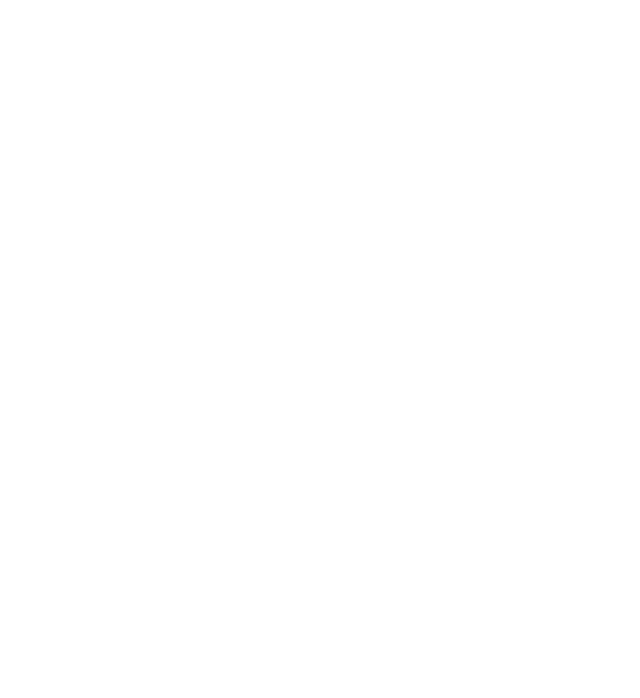
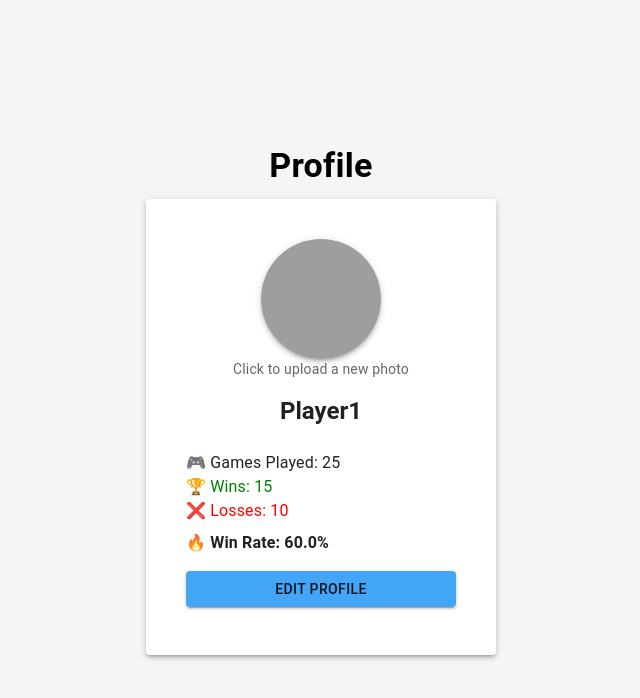
Before and after one commit to youngAndMad/tic-tac-toe, a React (Vite) app in the folder ui/: page /profile in a window 1280 px wide. Before the commit this address had no page. Shown: the top 698 px of the page, without its empty margins (319-959 px from the left). Built offline with nearby package versions, Linux system fonts and the light colour scheme; grey boxes are pictures that could not be loaded.

Commit message:
profile page

```diff
--- a/ui/package.json
+++ b/ui/package.json
@@ -14,11 +14,13 @@
     "@emotion/styled": "^11.14.0",
     "@mui/material": "^6.4.3",
     "@tailwindcss/vite": "^4.0.4",
+    "axios": "^1.7.9",
     "class-variance-authority": "^0.7.1",
     "clsx": "^2.1.1",
     "framer-motion": "^12.4.1",
     "react": "^19.0.0",
     "react-dom": "^19.0.0",
+    "react-dropzone": "^14.3.5",
     "react-howler": "^5.2.0",
     "react-router-dom": "^7.1.5",
     "tailwind-merge": "^3.0.1",
--- a/ui/src/App.tsx
+++ b/ui/src/App.tsx
@@ -2,6 +2,7 @@
 import { Route, BrowserRouter as Router, Routes } from "react-router-dom";
 import theme from "./lib/theme";
 import MenuPage from "./pages/MenuPage";
+import ProfilePage from "./pages/Profile";
 import SettingsPage from "./pages/Settings";
 
 export default function App() {
@@ -12,6 +13,7 @@
           <Routes>
             <Route path="/" element={<MenuPage />} />
             <Route path="/settings" element={<SettingsPage />} />
+            <Route path="/profile" element={<ProfilePage />} />
           </Routes>
         </Router>
       </ThemeProvider>
--- a/ui/src/pages/MenuPage.tsx
+++ b/ui/src/pages/MenuPage.tsx
@@ -47,6 +47,13 @@
           </Button>
           <Button
             variant="contained"
+            color="error"
+            onClick={() => navigate("/profile")}
+          >
+            Profile
+          </Button>
+          <Button
+            variant="contained"
             color="secondary"
             onClick={() => navigate("/settings")}
           >
--- /dev/null
+++ b/ui/src/pages/Profile.tsx
@@ -0,0 +1,181 @@
+import {
+  Avatar,
+  Box,
+  Button,
+  Card,
+  CardContent,
+  Dialog,
+  DialogActions,
+  DialogContent,
+  DialogTitle,
+  TextField,
+  Typography,
+} from "@mui/material";
+import { useState } from "react";
+import { useDropzone } from "react-dropzone";
+
+export default function ProfilePage() {
+  const [profileImage, setProfileImage] = useState<string | null>(null);
+  const [username, setUsername] = useState("Player1");
+  const [stats, setStats] = useState({ gamesPlayed: 25, wins: 15, losses: 10 });
+  const [open, setOpen] = useState(false); // Controls the edit dialog
+
+  const winRate = stats.gamesPlayed
+    ? ((stats.wins / stats.gamesPlayed) * 100).toFixed(1)
+    : "0";
+
+  const { getRootProps, getInputProps } = useDropzone({
+    accept: { "image/*": [] },
+    onDrop: (acceptedFiles) => {
+      const file = acceptedFiles[0];
+      if (file) {
+        const reader = new FileReader();
+        reader.onloadend = () => {
+          setProfileImage(reader.result as string);
+        };
+        reader.readAsDataURL(file);
+      }
+    },
+  });
+
+  // Open and close edit dialog
+  const handleEditClick = () => setOpen(true);
+  const handleClose = () => setOpen(false);
+
+  // Handle form submission
+  const handleSave = () => {
+    setStats({
+      gamesPlayed: Number(editedStats.gamesPlayed),
+      wins: Number(editedStats.wins),
+      losses: Number(editedStats.losses),
+    });
+    setUsername(editedUsername);
+    setOpen(false);
+  };
+
+  // Temporary values while editing
+  const [editedUsername, setEditedUsername] = useState(username);
+  const [editedStats, setEditedStats] = useState(stats);
+
+  return (
+    <Box
+      sx={{
+        minHeight: "100vh",
+        display: "flex",
+        flexDirection: "column",
+        alignItems: "center",
+        justifyContent: "center",
+        background: "#f5f5f5",
+        padding: 3,
+      }}
+    >
+      <Typography variant="h4" fontWeight="bold" gutterBottom>
+        Profile
+      </Typography>
+
+      <Card sx={{ width: 350, padding: 3, textAlign: "center", boxShadow: 3 }}>
+        <CardContent>
+          {/* Profile Image */}
+          <Box {...getRootProps()} sx={{ cursor: "pointer", mb: 2 }}>
+            <input {...getInputProps()} />
+            <Avatar
+              src={profileImage || "/default-avatar.png"}
+              alt="Profile"
+              sx={{ width: 120, height: 120, margin: "auto", boxShadow: 3 }}
+            />
+            <Typography variant="body2" color="textSecondary">
+              Click to upload a new photo
+            </Typography>
+          </Box>
+
+          {/* Username */}
+          <Typography variant="h5" fontWeight="bold" mt={1}>
+            {username}
+          </Typography>
+
+          {/* Statistics */}
+          <Box mt={3} textAlign="left">
+            <Typography variant="body1">
+              🎮 Games Played: {stats.gamesPlayed}
+            </Typography>
+            <Typography variant="body1" color="green">
+              🏆 Wins: {stats.wins}
+            </Typography>
+            <Typography variant="body1" color="red">
+              ❌ Losses: {stats.losses}
+            </Typography>
+            <Typography variant="body1" fontWeight="bold" mt={1}>
+              🔥 Win Rate: {winRate}%
+            </Typography>
+          </Box>
+
+          {/* Edit Button */}
+          <Button
+            variant="contained"
+            color="primary"
+            fullWidth
+            sx={{ mt: 2 }}
+            onClick={handleEditClick}
+          >
+            Edit Profile
+          </Button>
+        </CardContent>
+      </Card>
+
+      {/* Edit Profile Dialog */}
+      <Dialog open={open} onClose={handleClose}>
+        <DialogTitle>Edit Profile</DialogTitle>
+        <DialogContent>
+          <TextField
+            label="Username"
+            fullWidth
+            margin="dense"
+            value={editedUsername}
+            onChange={(e) => setEditedUsername(e.target.value)}
+          />
+          <TextField
+            label="Games Played"
+            fullWidth
+            margin="dense"
+            type="number"
+            value={editedStats.gamesPlayed}
+            onChange={(e) =>
+              setEditedStats({
+                ...editedStats,
+                gamesPlayed: Number(e.target.value),
+              })
+            }
+          />
+          <TextField
+            label="Wins"
+            fullWidth
+            margin="dense"
+            type="number"
+            value={editedStats.wins}
+            onChange={(e) =>
+              setEditedStats({ ...editedStats, wins: Number(e.target.value) })
+            }
+          />
+          <TextField
+            label="Losses"
+            fullWidth
+            margin="dense"
+            type="number"
+            value={editedStats.losses}
+            onChange={(e) =>
+              setEditedStats({ ...editedStats, losses: Number(e.target.value) })
+            }
+          />
+        </DialogContent>
+        <DialogActions>
+          <Button onClick={handleClose} color="secondary">
+            Cancel
+          </Button>
+          <Button onClick={handleSave} color="primary">
+            Save
+          </Button>
+        </DialogActions>
+      </Dialog>
+    </Box>
+  );
+}
--- a/ui/src/pages/Settings.tsx
+++ b/ui/src/pages/Settings.tsx
@@ -11,6 +11,7 @@
 import { motion } from "framer-motion";
 import { useState } from "react";
 import Howler from "react-howler";
+import GoBackButton from "../components/GoBackButton";
 
 const musicTracks = [
   "/music/track1.mp3",
@@ -21,7 +22,7 @@
 export default function SettingsPage() {
   const theme = useTheme();
   const [darkMode, setDarkMode] = useState(theme.palette.mode === "dark");
-  const [soundEnabled, setSoundEnabled] = useState(true);
+  const [soundEnabled, setSoundEnabled] = useState(false);
   const [volume, setVolume] = useState(50);
   const [currentTrackIndex, setCurrentTrackIndex] = useState(0);
 
@@ -127,6 +128,8 @@
             loop={true}
             volume={volume / 100}
           />
+
+          <GoBackButton />
         </CardContent>
       </Card>
     </Box>
--- a/ui/vite.config.ts
+++ b/ui/vite.config.ts
@@ -5,4 +5,14 @@
 // https://vite.dev/config/
 export default defineConfig({
   plugins: [react(), tailwindcss()],
+  server: {
+    proxy: {
+      "/api": {
+        target: "http://localhost:8080",
+        changeOrigin: true,
+        secure: false,
+        ws: true,
+      },
+    },
+  },
 });
```
Also changed, not shown: 1 other file (tests, documents, lock files or other folders).
